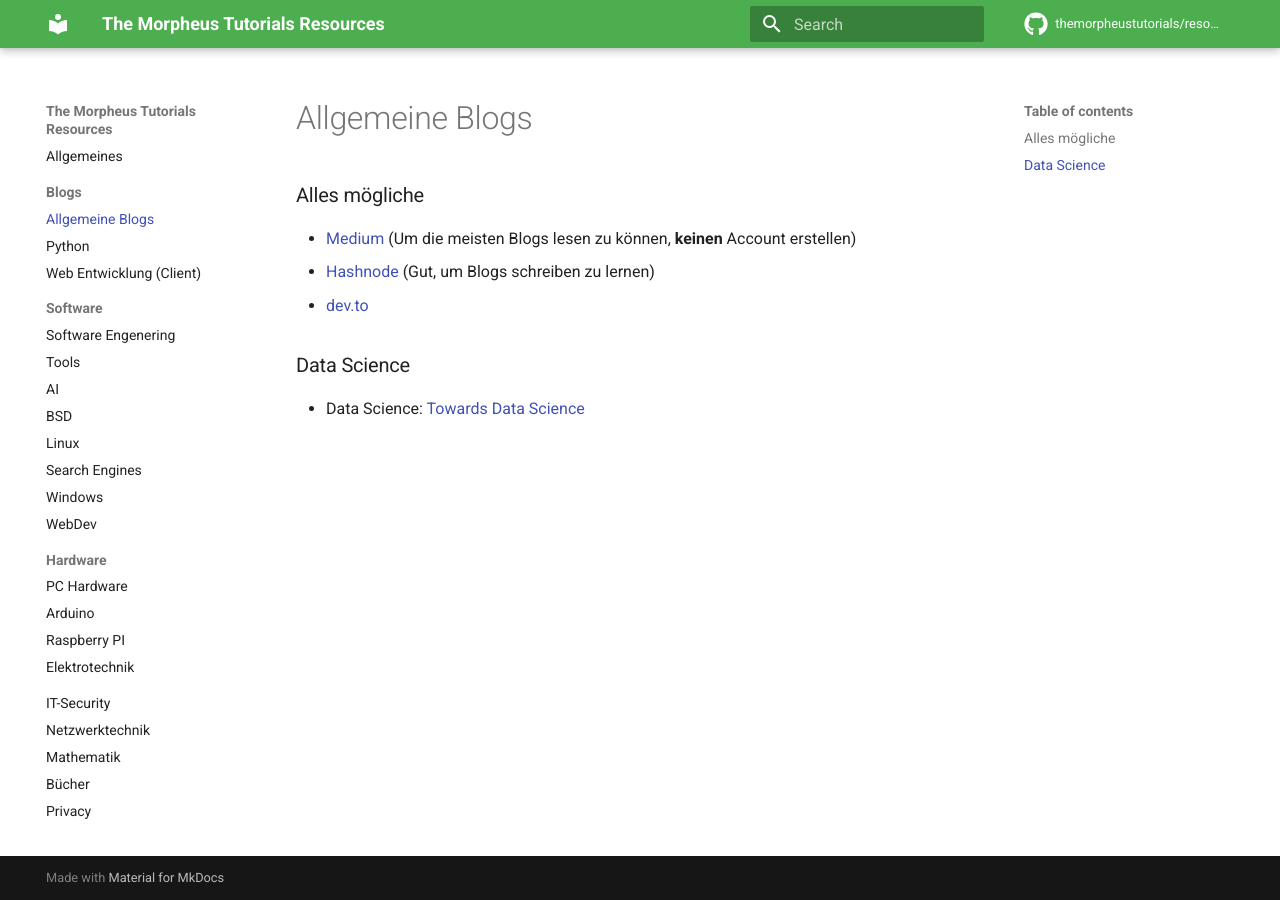
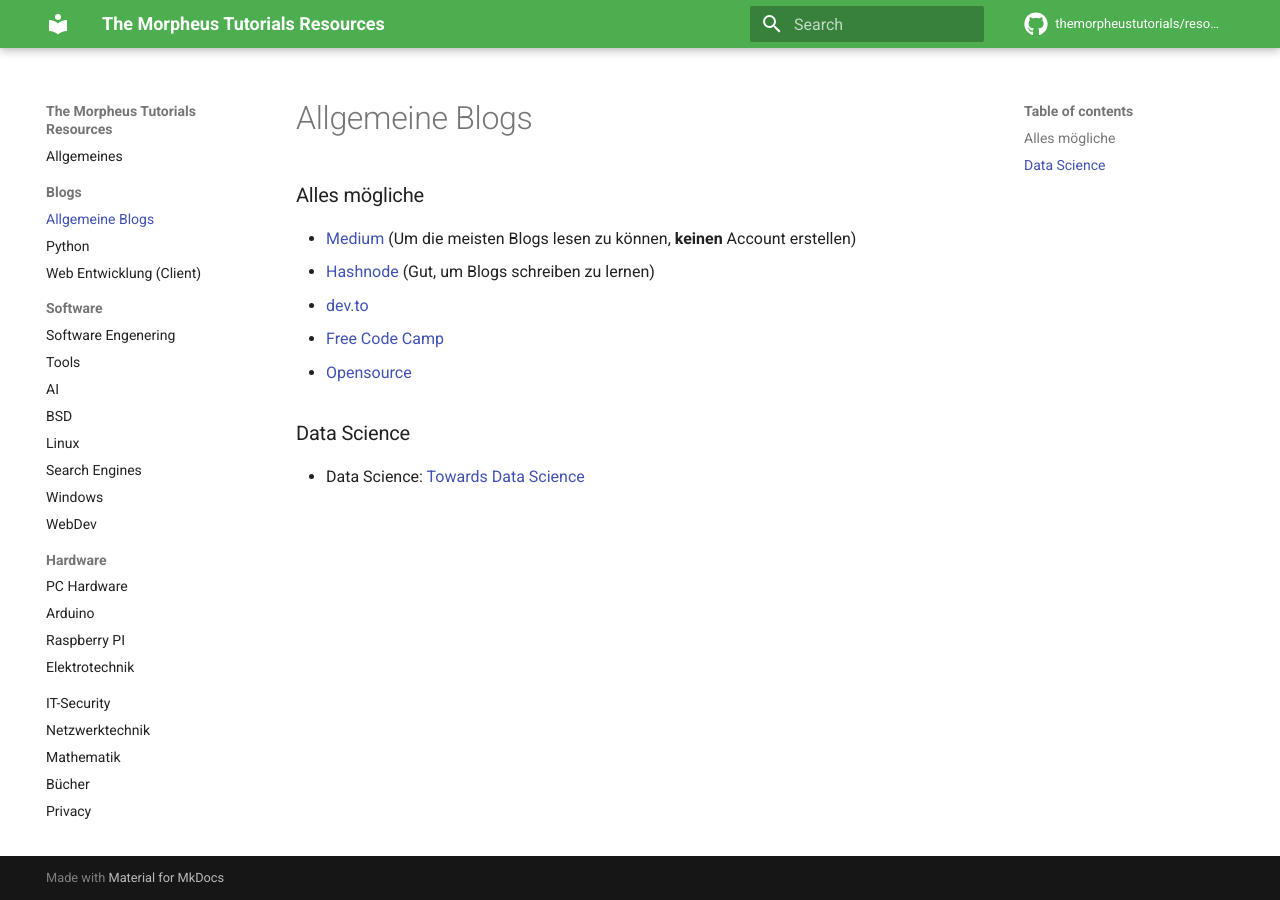
Before and after one commit to themorpheustutorials/resources, an MkDocs documentation site: the page built from docs/blogs/index.md, in a window 1280 px wide. Built offline with MkDocs 1.6.1 and Material for MkDocs 9.7.7, drawn with Linux system fonts in a browser that asks for light colours; comment, search, counter and statistics services are not loaded.

Commit message:
Update index.md

```diff
--- a/docs/blogs/index.md
+++ b/docs/blogs/index.md
@@ -4,6 +4,8 @@
 - [Medium](https://medium.com/) (Um die meisten Blogs lesen zu können, **keinen** Account erstellen)
 - [Hashnode](https://hashnode.com/) (Gut, um Blogs schreiben zu lernen)
 - [dev.to](https://dev.to/)
+- [Free Code Camp](https://www.freecodecamp.org/)
+- [Opensource](https://opensource.com/)
 
 ### Data Science
 - Data Science: [Towards Data Science](https://towardsdatascience.com/)
```
